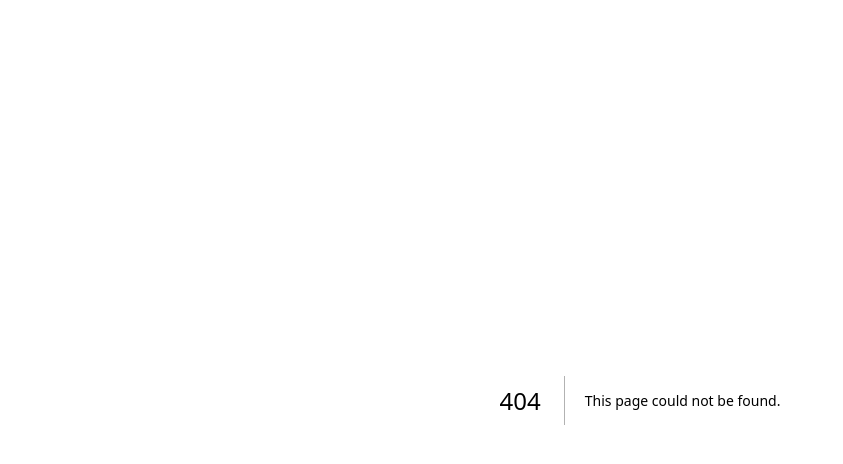
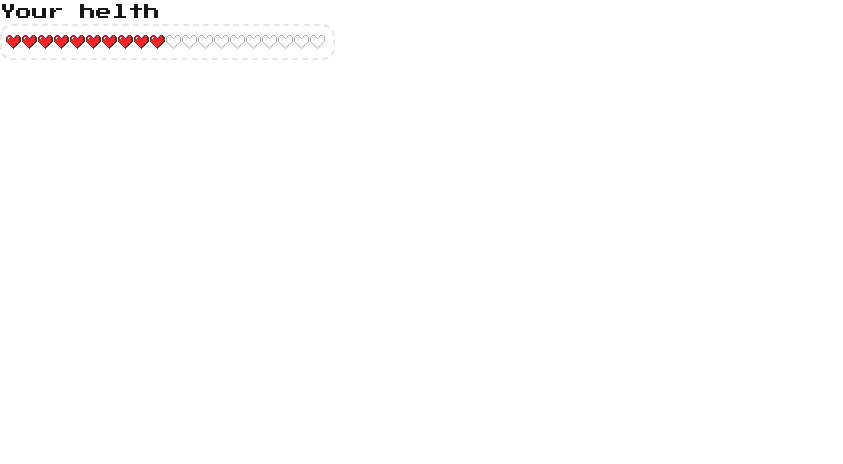
Before and after one commit to 0jas0jas/codejam14, a Next.js app: page /test in a window 1280 px wide. Before the commit this address had no page. Shown: the top 464 px of the page, without its empty margins (0-843 px from the left). Built offline with nearby package versions, Linux system fonts and the light colour scheme.

Commit message:
Component HelthBar

```diff
--- /dev/null
+++ b/app/components/helthBar.tsx
@@ -0,0 +1,23 @@
+interface BarProps {
+    n: number;
+}
+
+const HealthBar: React.FC<BarProps> = ({ n }) => {
+    return (
+        <div>
+        <p>Your helth</p>
+        <div className="w-[335px] bg-white bg-opacity-50 border-dashed border-2 p-1 rounded-xl">
+
+            {/* Render 'n' number of heart icons */}
+            {Array.from({ length: n }).map((_, index) => (
+                    <i key={index} className="nes-icon is-small heart"></i>
+            ))}
+                        {Array.from({ length: 20-n }).map((_, index) => (
+                    <i key={index} className="nes-icon is-small is-empty heart"></i>
+            ))}
+        </div>
+        </div>
+    );
+};
+
+export default HealthBar;
--- a/app/globals.css
+++ b/app/globals.css
@@ -11,7 +11,7 @@
 
 @media (prefers-color-scheme: dark) {
   :root {
-    --background: linear-gradient(0deg, #fec163, #b6360f);
+    --background: linear-gradient(0deg, #fec163, #b03611);
     --foreground: #ededed;
   }
 }
--- /dev/null
+++ b/app/test/page.tsx
@@ -0,0 +1,12 @@
+import React from 'react';
+import HelthBar from '../components/helthBar';
+
+const Page: React.FC = () => {
+  return (
+    <div>
+      <HelthBar n={10} />
+    </div>
+  );
+};
+
+export default Page;
```
